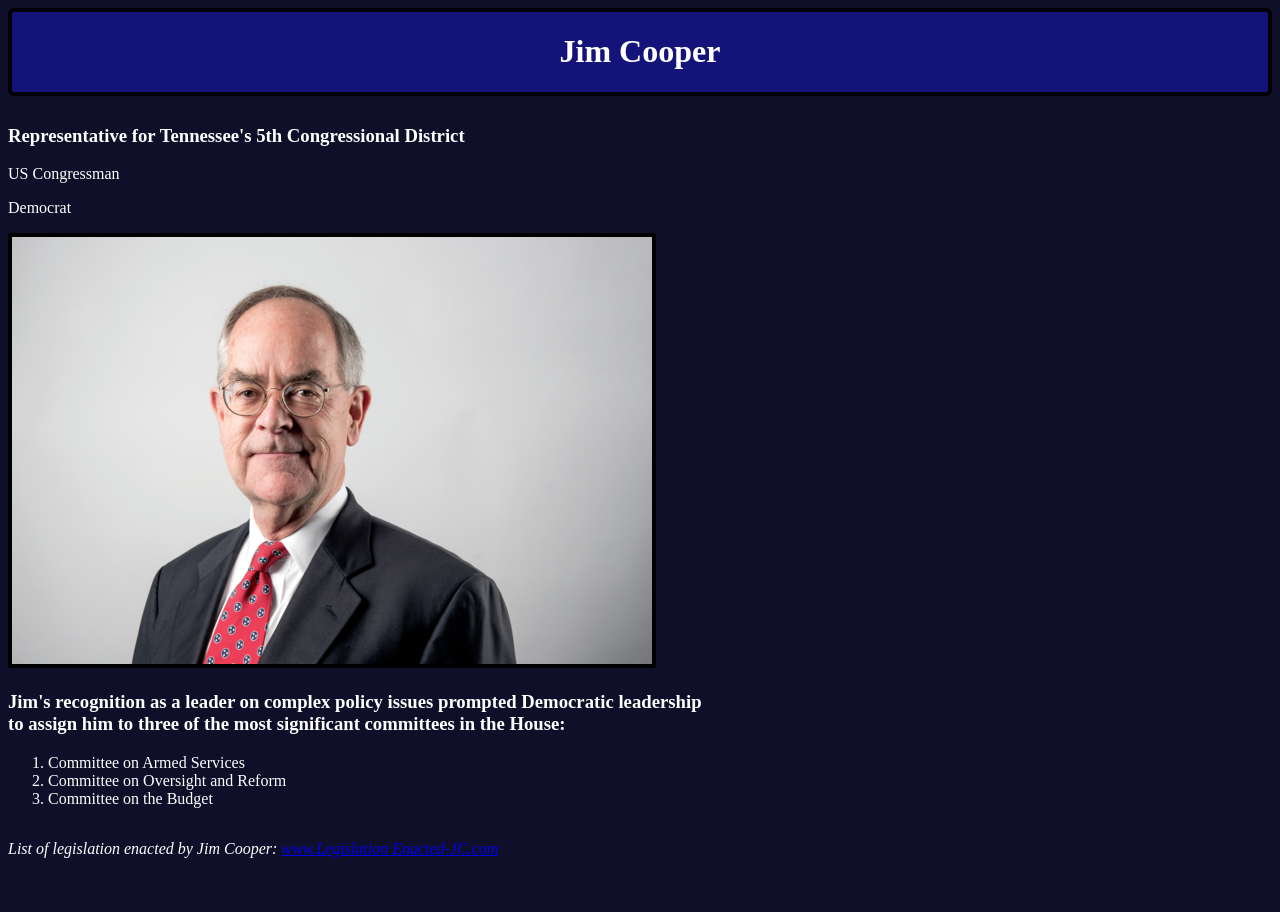
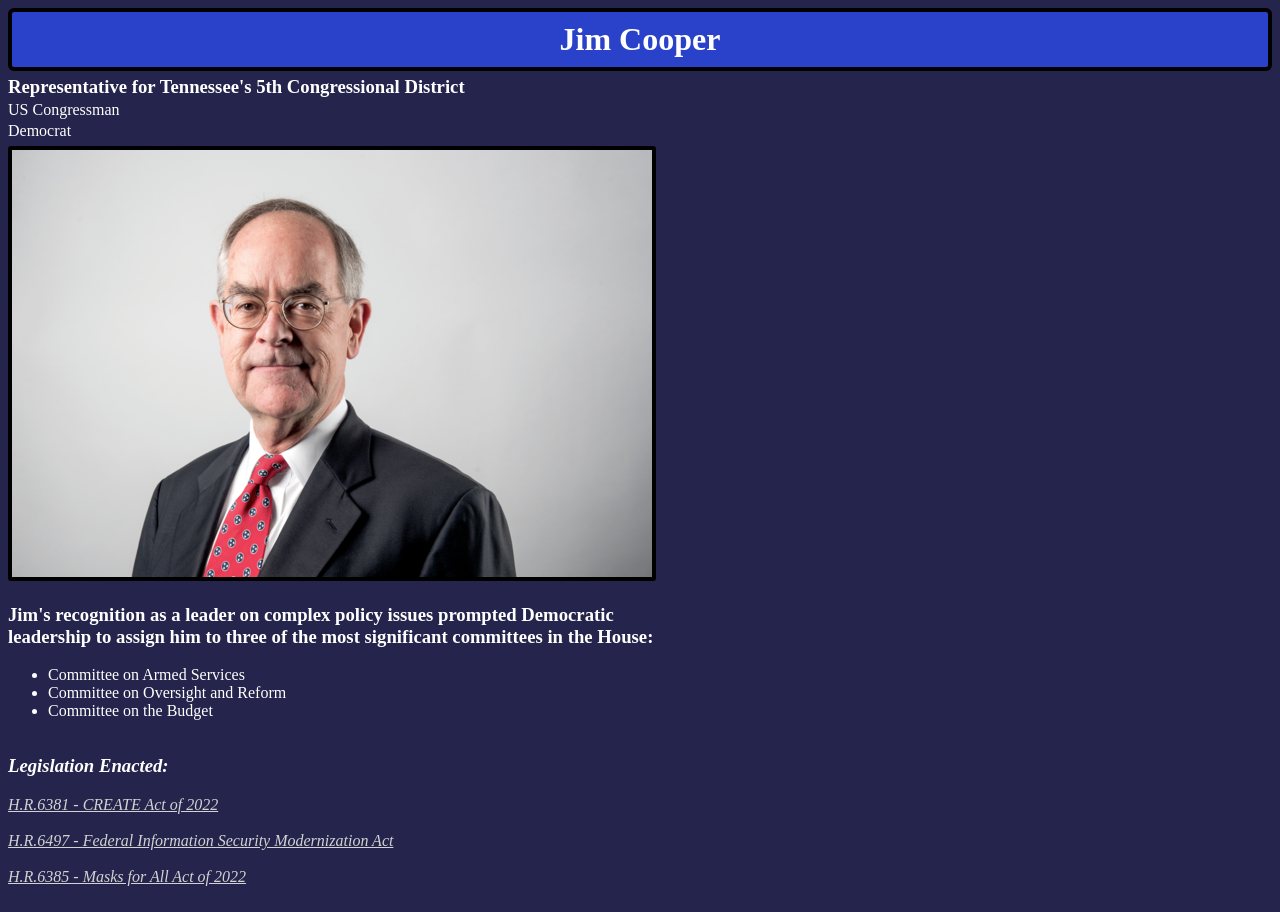
Before and after one commit to Nayhee/Congress-Rep, a plain HTML site: page index.html in a window 1280 px wide. Before the commit the page ends 874 px from the top, so only its background shows below. Drawn offline with Linux system fonts and the light colour scheme.

Commit message:
added actual links in footer

```diff
--- a/index.html
+++ b/index.html
@@ -5,46 +5,48 @@
     <meta charset="UTF-8">
     <meta http-equiv="X-UA-Compatible" content="IE=edge">
     <meta name="viewport" content="width=device-width, initial-scale=1.0">
-    <title>Congressional Representative</title>
+    <title>Jim Cooper - Congress Rep</title>
     <link rel="stylesheet" href="/styles/main.css">
 </head>
 
-<body>
-    <header>
+<body>  <!--Body section that contains header, main, and footer.-->
+
+    <header> <!--Header-->
         <h1>Jim Cooper</h1>
     </header>
 
-    <main>
+    <main> <!--Main section that contains the 1) Bio and Image, and 2) Committee List-->
 
-        <div class="mainContainer">
-
-            <section class="bio">
+        <section class="bio"> <!--section containing bio-->
             <h3>Representative for Tennessee's 5th Congressional District</h3>
             <p>US Congressman</p>
             <p>Democrat</p>
-            </section>
-
-            <section class="JimPic">
             <img src="/images/jimcoop2.png" alt="Jim Cooper">
         </section>
 
-            <section class="committee">
-                <h3>Jim's recognition as a leader on complex policy issues prompted Democratic leadership <br>to assign
-                    him to three of the most significant committees in the House:</h3>
-                <ol>
+        <section class="committee"> <!--section containing the list of committees-->
+            <h3>Jim's recognition as a leader on complex policy issues prompted Democratic<br>leadership to assign him to three of the most significant committees in the House:</h3>
+            <ul>
                 <li>Committee on Armed Services</li>
                 <li>Committee on Oversight and Reform</li>
                 <li>Committee on the Budget</li>
-                </ol>
+            </ul>
         </section>
-
-        </div>
 
     </main>
 
-    <footer>
+    <footer>  <!--Footer containing the links to the legislation enacted-->
         <div class="foot">
-            <p>List of legislation enacted by Jim Cooper: <a href="http://www.JimCooperLegislationEnacted.com">www.Legislation Enacted-JC.com</a></p>
+            <h3> Legislation Enacted: </h3>
+            <a href="https://www.congress.gov/bill/117th-congress/house-bill/6381?s=1&r=4">H.R.6381 - CREATE Act of 2022</a>
+            <br>
+            <br>
+            <a href="https://www.congress.gov/bill/117th-congress/house-bill/6497?s=1&r=2">H.R.6497 - Federal Information Security Modernization Act</a>
+            <br>
+            <br>
+            <a href="https://www.congress.gov/bill/117th-congress/house-bill/6385?s=1&r=3">H.R.6385 - Masks for All Act of 2022</a>
+            <br>
+            <br>
         </div>
     </footer>
 
--- a/styles/main.css
+++ b/styles/main.css
@@ -1,38 +1,43 @@
 body {
-    background-color: #0F0F2A;
+    background-color: #24244C;
     color: white;
 }
 
 header {
-    background-color: rgb(19, 19, 122);
+    background-color: #2a42c9;
     color: white;
+    font-weight: bold;
     display: flex;
     flex-direction: column;
     align-items: center;
     border: 4px solid black;
     border-radius: 6px;
-    margin-bottom: 10px;
+    margin-bottom: 5px;
+}
+header h1 {
+    margin-top: 9px;
+    margin-bottom: 9px;
+}
+.bio img {
+    border: 4px solid black;
+    border-radius: 3px;
+    margin-top: 3px;
+}
+.bio h3, p{
+    margin-top: 0px;
+    margin-bottom: 3px;
+}
+.committee {
+    margin-bottom: 35px;
+}
+.committee ul {
+    font-size: 16px;
 }
 
-.mainContainer {
-    display: flex;
-    flex-direction: column;
-    justify-items: space-between;
-    align-items: space-between;
-
-}
-.JimPic img {
-    border: 4px solid black;
-    border-radius: 3px;
+.foot {
+    font-style: italic;
 }
 
-.committee ol {
-    font-size: 16px;
+.foot a {
+    color: lightgray;
 }
-.foot {
-    font-style: italic;;
-}
-
-.bio p {
-    font-size: 16px;
-}
```
Also changed, not shown: images/TN.jfif (deleted), images/jimcooper.jpeg (deleted), images/tn2.png (deleted). Lines whose indentation alone changed are shown as unchanged.
